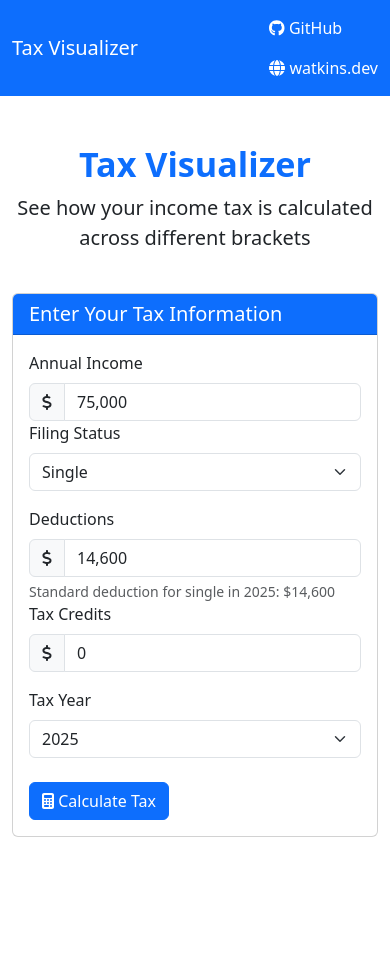
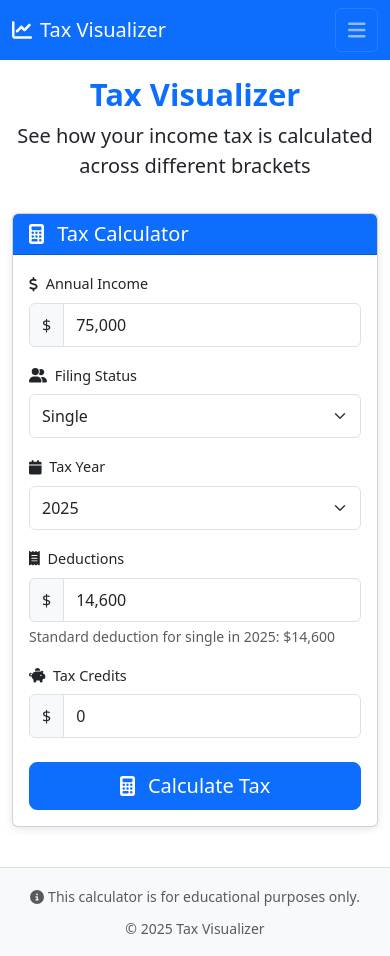
Before and after one commit to matthewpwatkins/tax-visualizer, a React (Create React App) app: page / in a window 390 px wide. Before the commit the page ends 909 px from the top, so only its background shows below. Built offline with nearby package versions, Linux system fonts and the light colour scheme.

Commit message:
Mobile-friendly

```diff
--- a/src/App.css
+++ b/src/App.css
@@ -49,3 +49,78 @@ h1 {
   border-radius: 10px;
   box-shadow: 0 4px 6px rgba(0, 0, 0, 0.1);
 }
+
+/* Mobile-friendly styles */
+@media (max-width: 767px) {
+  .display-5 {
+    font-size: calc(1.3rem + 1.5vw);
+  }
+
+  .lead {
+    font-size: 1rem;
+  }
+
+  .card-body {
+    padding: 1rem;
+  }
+
+  .form-label {
+    font-size: 0.9rem;
+  }
+
+  .form-text {
+    font-size: 0.75rem;
+  }
+
+  .table-responsive {
+    font-size: 0.85rem;
+  }
+
+  /* Custom progress bar height for smaller screens */
+  .progress {
+    height: 0.75rem !important;
+  }
+}
+
+/* Light box shadow for cards */
+.card {
+  box-shadow: 0 2px 8px rgba(0, 0, 0, 0.1);
+  border-radius: 0.5rem;
+  overflow: hidden;
+}
+
+/* Improve tap target sizes on mobile */
+button,
+select,
+.form-control,
+.input-group .input-group-text {
+  min-height: 44px;
+}
+
+/* Transitions for accordion in tax results */
+.card-body {
+  transition: all 0.3s ease;
+}
+
+/* Focus styles for better accessibility */
+button:focus,
+select:focus,
+.form-control:focus {
+  box-shadow: 0 0 0 0.25rem rgba(13, 110, 253, 0.25);
+}
+
+/* For very small screens */
+@media (max-width: 350px) {
+  .navbar-brand {
+    font-size: 1rem;
+  }
+
+  h5 {
+    font-size: 1rem;
+  }
+
+  .btn-lg {
+    font-size: 1rem;
+    padding: 0.375rem 0.75rem;
+  }
+}
--- a/src/App.tsx
+++ b/src/App.tsx
@@ -4,7 +4,7 @@ import TaxForm from './components/TaxForm';
 import TaxResultsTable from './components/TaxResultsTable';
 import { FontAwesomeIcon } from '@fortawesome/react-fontawesome';
 import { faGithub } from '@fortawesome/free-brands-svg-icons';
-import { faGlobe } from '@fortawesome/free-solid-svg-icons';
+import { faGlobe, faBars, faChartLine, faInfoCircle } from '@fortawesome/free-solid-svg-icons';
 import { useTaxParams } from './hooks/useTaxParams';
 import { useTaxCalculation } from './hooks/useTaxCalculation';
 import { TaxCalculationRequest } from './model/tax-calculation-request';
@@ -29,39 +29,55 @@ function App() {
   };
 
   return (
-    <div>
+    <div className="d-flex flex-column min-vh-100">
       <nav className="navbar navbar-expand-lg navbar-dark bg-primary">
         <div className="container">
-          <span className="navbar-brand">Tax Visualizer</span>
+          <span className="navbar-brand">
+            <FontAwesomeIcon icon={faChartLine} className="me-2" />
+            Tax Visualizer
+          </span>
+          <button
+            className="navbar-toggler"
+            type="button"
+            data-bs-toggle="collapse"
+            data-bs-target="#navbarNav"
+            aria-controls="navbarNav"
+            aria-expanded="false"
+            aria-label="Toggle navigation"
+          >
+            <FontAwesomeIcon icon={faBars} />
+          </button>
+          <div className="collapse navbar-collapse" id="navbarNav">
             <div className="navbar-nav ms-auto">
               <a href="https://github.com/matthewpwatkins/tax-visualizer"
                 className="nav-link text-white"
                 target="_blank"
                 rel="noopener noreferrer"
                 aria-label="GitHub Repository">
-              <FontAwesomeIcon icon={faGithub} /> GitHub
+                <FontAwesomeIcon icon={faGithub} className="me-1" /> GitHub
               </a>
               <a href="https://watkins.dev"
                 className="nav-link text-white"
                 target="_blank"
                 rel="noopener noreferrer"
                 aria-label="Developer's Website">
-              <FontAwesomeIcon icon={faGlobe} /> watkins.dev
+                <FontAwesomeIcon icon={faGlobe} className="me-1" /> watkins.dev
               </a>
+            </div>
           </div>
         </div>
       </nav>
 
-      <div className="container mt-5 mb-5">
+      <div className="container my-3 my-md-4 flex-grow-1">
         <div className="row">
-          <div className="col-12 text-center mb-4">
-            <h1 className="display-4 fw-bold text-primary">Tax Visualizer</h1>
+          <div className="col-12 text-center mb-3 mb-md-4">
+            <h1 className="display-5 fw-bold text-primary">Tax Visualizer</h1>
             <p className="lead">See how your income tax is calculated across different brackets</p>
           </div>
         </div>
 
         <div className="row">
-          <div className="col-lg-12">
+          <div className="col-12">
             {urlChecked && (
               <TaxForm
                 onSubmit={handleConfigSubmit}
@@ -73,8 +89,8 @@ function App() {
         </div>
 
         {taxResults && (
-          <div className="row mt-4">
-            <div className="col-lg-12">
+          <div className="row mt-3 mt-md-4">
+            <div className="col-12">
               <TaxResultsTable
                 bracketCalculations={taxResults.bracketCalculations}
                 taxableIncome={taxResults.taxableIncome}
@@ -87,6 +103,24 @@ function App() {
           </div>
         )}
       </div>
+
+      <footer className="bg-light py-3 mt-auto border-top">
+        <div className="container">
+          <div className="d-flex flex-column flex-md-row justify-content-between align-items-center">
+            <div className="mb-2 mb-md-0">
+              <small className="text-muted">
+                <FontAwesomeIcon icon={faInfoCircle} className="me-1" />
+                This calculator is for educational purposes only.
+              </small>
+            </div>
+            <div>
+              <small className="text-muted">
+                © {new Date().getFullYear()} Tax Visualizer
+              </small>
+            </div>
+          </div>
+        </div>
+      </footer>
     </div>
   );
 }
--- a/src/components/TaxForm.tsx
+++ b/src/components/TaxForm.tsx
@@ -8,7 +8,7 @@ import {
 } from "../constants/tax-constants";
 import { NumericFormat } from 'react-number-format';
 import { FontAwesomeIcon } from '@fortawesome/react-fontawesome';
-import { faCalculator, faDollarSign } from '@fortawesome/free-solid-svg-icons';
+import { faCalculator, faDollarSign, faCalendar, faUserFriends, faReceipt, faPiggyBank } from '@fortawesome/free-solid-svg-icons';
 import { TaxCalculationRequest } from '../model/tax-calculation-request';
 
 interface TaxFormProps {
@@ -94,17 +94,17 @@ const TaxForm: React.FC<TaxFormProps> = ({ onSubmit, initialConfig, urlChecked }
   return (
     <div className="card mb-4">
       <div className="card-header bg-primary text-white">
-        <h5 className="mb-0">Enter Your Tax Information</h5>
+        <h5 className="mb-0"><FontAwesomeIcon icon={faCalculator} className="me-2" /> Tax Calculator</h5>
       </div>
       <div className="card-body">
         <form onSubmit={handleSubmit}>
-          <div className="row mb-3">
-            <div className="col-md-6">
-              <label htmlFor="income" className="form-label">Annual Income</label>
+          {/* Income */}
+          <div className="mb-3">
+            <label htmlFor="income" className="form-label">
+              <FontAwesomeIcon icon={faDollarSign} className="me-1" /> Annual Income
+            </label>
             <div className="input-group">
-                <span className="input-group-text">
-                  <FontAwesomeIcon icon={faDollarSign} />
-                </span>
+              <span className="input-group-text">$</span>
               <NumericFormat
                 className="form-control"
                 id="income"
@@ -125,8 +125,11 @@ const TaxForm: React.FC<TaxFormProps> = ({ onSubmit, initialConfig, urlChecked }
             </div>
           </div>
 
-            <div className="col-md-6">
-              <label htmlFor="filingStatus" className="form-label">Filing Status</label>
+          {/* Filing Status */}
+          <div className="mb-3">
+            <label htmlFor="filingStatus" className="form-label">
+              <FontAwesomeIcon icon={faUserFriends} className="me-1" /> Filing Status
+            </label>
             <select
               className="form-select"
               id="filingStatus"
@@ -141,15 +144,33 @@ const TaxForm: React.FC<TaxFormProps> = ({ onSubmit, initialConfig, urlChecked }
               <option value={FilingStatus.HEAD_OF_HOUSEHOLD}>Head of Household</option>
             </select>
           </div>
+
+          {/* Tax Year */}
+          <div className="mb-3">
+            <label htmlFor="year" className="form-label">
+              <FontAwesomeIcon icon={faCalendar} className="me-1" /> Tax Year
+            </label>
+            <select
+              className="form-select"
+              id="year"
+              name="year"
+              value={config.year}
+              onChange={handleChange}
+              required
+            >
+              {AVAILABLE_TAX_YEARS.map(year => (
+                <option key={year} value={year}>{year}</option>
+              ))}
+            </select>
           </div>
 
-          <div className="row mb-3">
-            <div className="col-md-6">
-              <label htmlFor="deductions" className="form-label">Deductions</label>
+          {/* Deductions */}
+          <div className="mb-3">
+            <label htmlFor="deductions" className="form-label">
+              <FontAwesomeIcon icon={faReceipt} className="me-1" /> Deductions
+            </label>
             <div className="input-group">
-                <span className="input-group-text">
-                  <FontAwesomeIcon icon={faDollarSign} />
-                </span>
+              <span className="input-group-text">$</span>
               <NumericFormat
                 className="form-control"
                 id="deductions"
@@ -168,17 +189,18 @@ const TaxForm: React.FC<TaxFormProps> = ({ onSubmit, initialConfig, urlChecked }
                 required
               />
             </div>
-              <div className="form-text">
+            <div className="form-text small">
               Standard deduction for {config.filingStatus.replace(/([A-Z])/g, ' $1').toLowerCase()} in {config.year}: ${standardDeduction.toLocaleString('en-US')}
             </div>
           </div>
 
-            <div className="col-md-6">
-              <label htmlFor="credits" className="form-label">Tax Credits</label>
+          {/* Tax Credits */}
+          <div className="mb-4">
+            <label htmlFor="credits" className="form-label">
+              <FontAwesomeIcon icon={faPiggyBank} className="me-1" /> Tax Credits
+            </label>
             <div className="input-group">
-                <span className="input-group-text">
-                  <FontAwesomeIcon icon={faDollarSign} />
-                </span>
+              <span className="input-group-text">$</span>
               <NumericFormat
                 className="form-control"
                 id="credits"
@@ -198,29 +220,12 @@ const TaxForm: React.FC<TaxFormProps> = ({ onSubmit, initialConfig, urlChecked }
               />
             </div>
           </div>
+
+          <div className="d-grid">
+            <button type="submit" className="btn btn-primary btn-lg">
+              <FontAwesomeIcon icon={faCalculator} className="me-2" /> Calculate Tax
+            </button>
           </div>
-
-          <div className="row mb-4">
-            <div className="col-md-6">
-              <label htmlFor="year" className="form-label">Tax Year</label>
-              <select
-                className="form-select"
-                id="year"
-                name="year"
-                value={config.year}
-                onChange={handleChange}
-                required
-              >
-                {AVAILABLE_TAX_YEARS.map(year => (
-                  <option key={year} value={year}>{year}</option>
-                ))}
-              </select>
-            </div>
-          </div>
-
-          <button type="submit" className="btn btn-primary">
-            <FontAwesomeIcon icon={faCalculator} /> Calculate Tax
-          </button>
         </form>
       </div>
     </div>
```
Also changed, not shown: src/components/TaxResultsTable.tsx (+123 -9 lines). Lines whose indentation alone changed are shown as unchanged.
